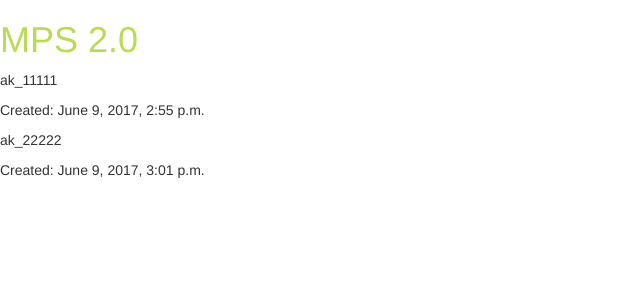
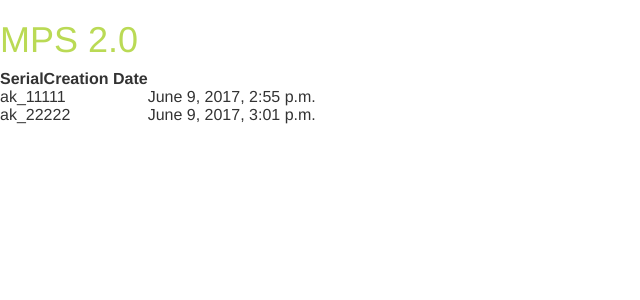
Before and after one commit to Snowcola/crispy-fortnight, a Django app: page /mts/ in a window 1280 px wide. Shown: the top 300 px of the page, without its empty margins (0-640 px from the left). Run offline with Django 3.2, Linux system fonts and the light colour scheme; data comes from the database, SQL or seed files in the repository; some libraries are stand-ins or nearby versions.

Commit message:
added table to meterview

```diff
--- a/mysite/meterAssets/templates/meterAssets/meter_data_list.html
+++ b/mysite/meterAssets/templates/meterAssets/meter_data_list.html
@@ -10,12 +10,25 @@
         <div>
             <h1><a href="/mts/">MPS 2.0</a></h1>
         </div>
-
-        {% for meter in meters %}
-            <div>
-                <p>{{ meter.badge_number }}</p>
-                <p>Created: {{ meter.created_date }}</p>
+        {% if meters %}
+            <div class="meters">
+                <table id="meter_list">
+                <thead>
+                <tr>
+                    <th><div><span>Serial</span></div></th>
+                    <th><div><span>Creation Date</span><div></th>
+                </tr>
+                </thead>
+                <tbody>
+                {% for meter in meters %}
+                    <tr>
+                        <td colspan="{{ meter.badge_number|length }}">{{ meter.badge_number }}</td>
+                        <td colspan="{{ meter.created_date|length }}">{{ meter.created_date }}</td>
+                    </tr>
+                {% endfor %}
+                </tbody>
+                </table>
             </div>
-        {% endfor %}
+        {% endif %}
     </body>
 </html>
```
